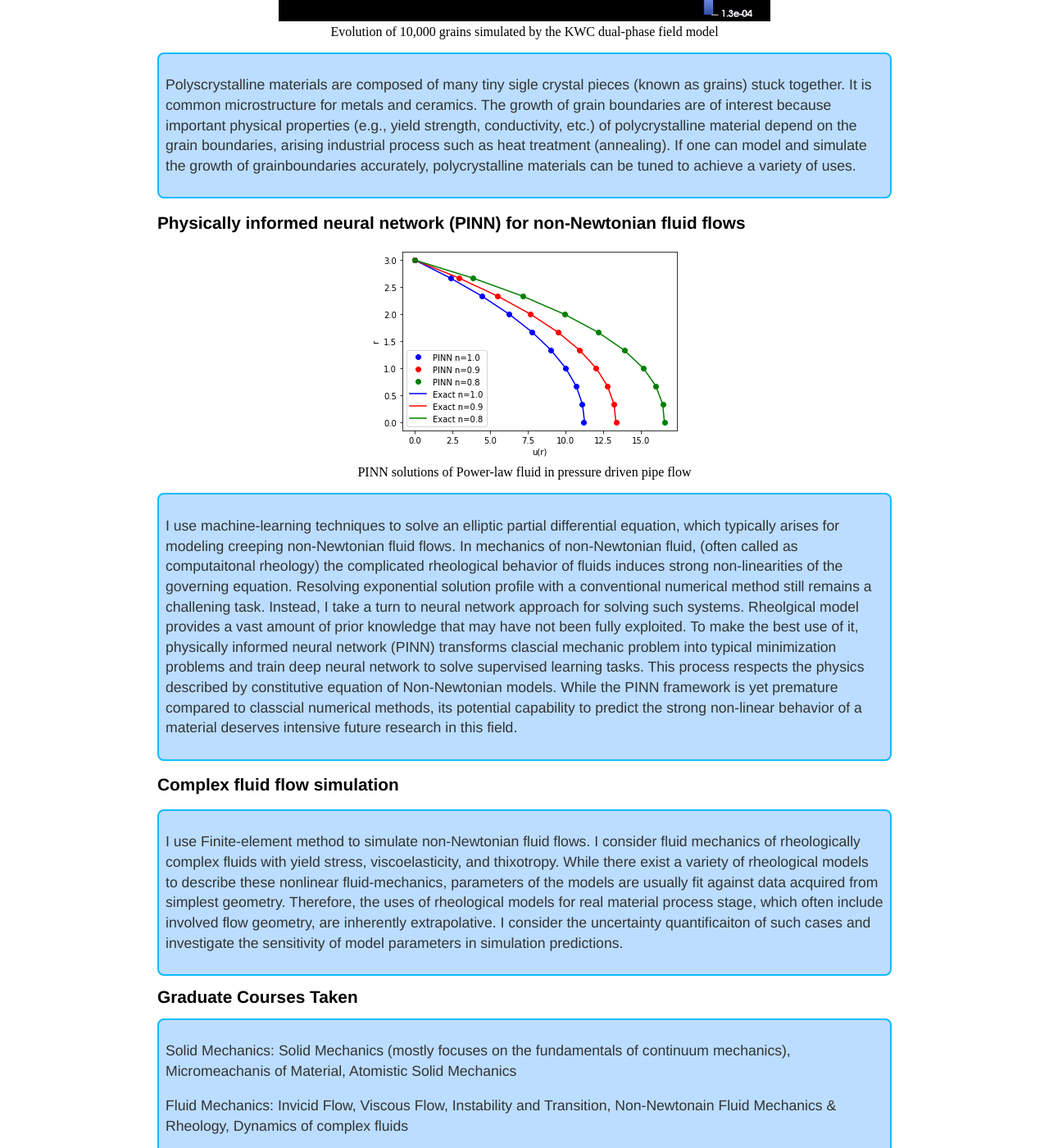
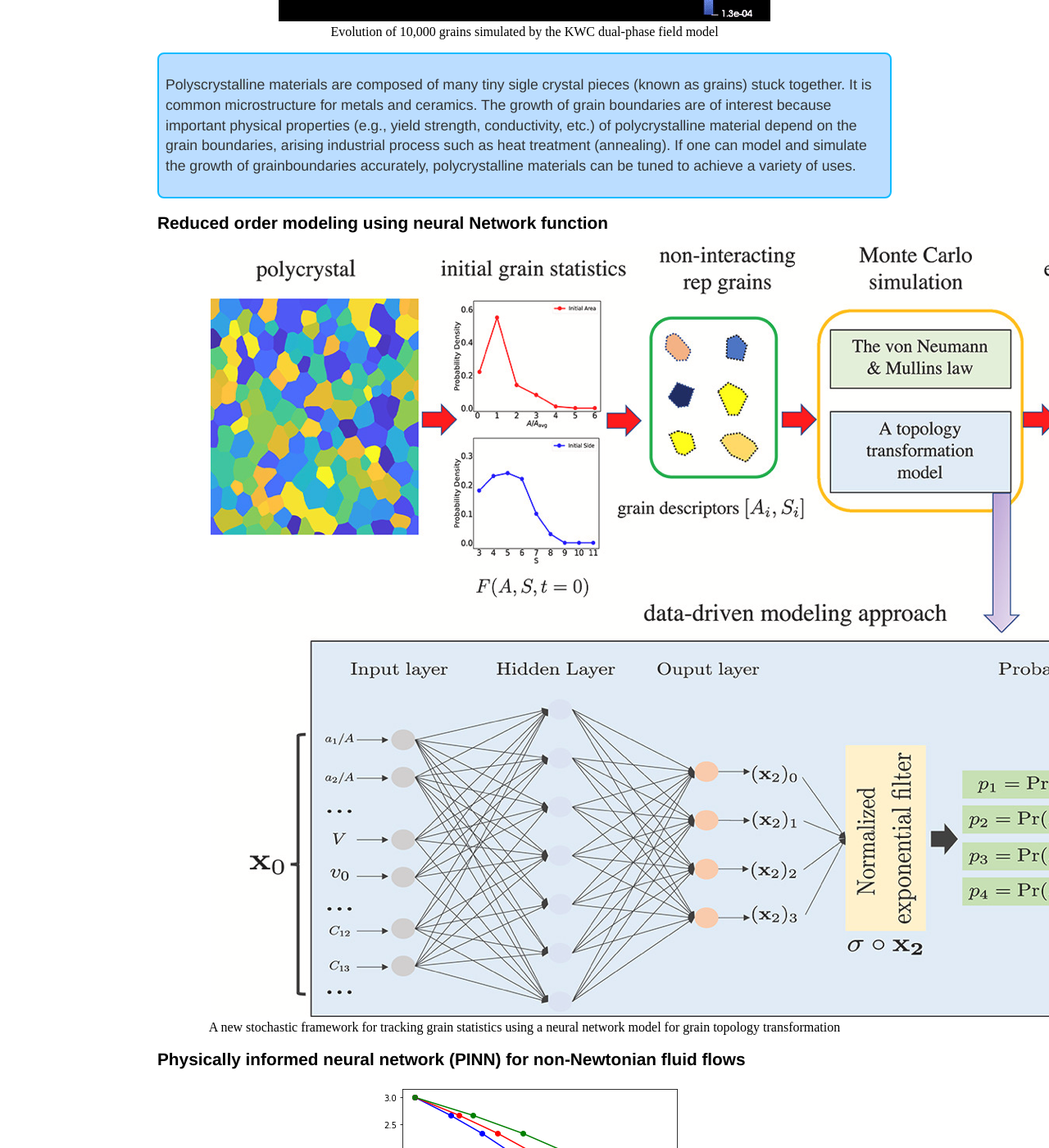
Before and after one commit to jaekwangjk/jaekwangjk.github.io, a Jekyll site: the page built from research.html, in a window 1280 px wide and 1400 px high, scrolled down 820 px. Shown: the whole window at 82% size. Built offline with Jekyll 4.4.1, drawn with Linux system fonts in a browser that asks for light colours.

Commit message:
update my page

```diff
--- a/publication.html
+++ b/publication.html
@@ -46,7 +46,7 @@ title: Jaekwang Kim
 	<p>
 	<strong><u>J. Kim</u>, N. C. Admal</strong>
 	(2022). A stochastic framework for evolving grain statistics using a neural network model for grain topology transformations,
-	<em> Computational Materials Science </em>, accepted, preprint availalble at: <a class="two" href="https://www.researchgate.net/profile/Nikhil-Chandra-Admal/publication/361250934_A_stochastic_framework_for_evolving_grain_statistics_using_a_neural_network_model_for_grain_topology_transformations/links/62a661bfa3fe3e3df8725e43/A-stochastic-framework-for-evolving-grain-statistics-using-a-neural-network-model-for-grain-topology-transformations.pdf">researchgate</a>.
+	<em> Computational Materials Science </em>, available at: <a class="two" href="https://doi.org/10.1016/j.commatsci.2022.111812">doi</a>.
 	</p>
 
 
--- a/research.html
+++ b/research.html
@@ -24,6 +24,7 @@ title: Jaekwang Kim
 	</p>
 	</div>
 
+
 	<p>
 	<h1>Motion of grain boundaries in polycrystalline materials</h1>
 	</p>
@@ -48,6 +49,21 @@ title: Jaekwang Kim
 	If one can model and simulate the growth of grainboundaries accurately,
 	polycrystalline materials can be tuned to achieve a variety of uses.
 	</p></div>
+
+
+	<p>
+	<h1>Reduced order modeling using neural Network function</h1>
+	</p>
+
+
+	<BODY>
+	<center>
+	<figure>
+  	<IMG SRC="pictures/neuralNetStochastic.png">
+	<figcaption> A new stochastic framework for tracking grain statistics using a neural network model for grain topology transformation </figcaption>
+	</figure>
+	</center>
+	</BODY>
 
 
 
@@ -103,6 +119,8 @@ title: Jaekwang Kim
 
 
 
+
+
 	<h1>Graduate Courses Taken</h1>
 	<div class="rounded">
 	<p>
```
Also changed, not shown: pictures/neuralNetStochastic.png (added), 1 other file.
